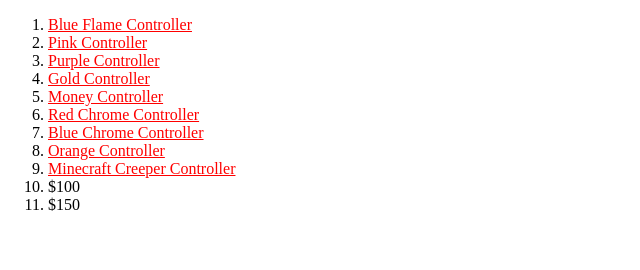
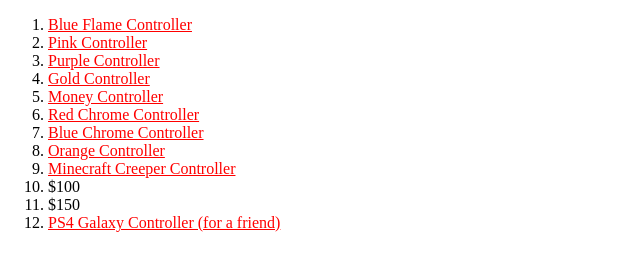
Before and after one commit to dts-wishlist/dts-wishlist.github.io, a plain HTML site: page index.htm in a window 1280 px wide. Shown: the whole page, without its empty margins (0-640 px from the left). Drawn offline with Linux system fonts and the light colour scheme.

Commit message:
Update index.htm

```diff
--- a/index.htm
+++ b/index.htm
@@ -20,6 +20,7 @@
       <li><a href="https://www.walmart.com/ip/Microsoft-Xbox-One-Wireless-Controller-Minecraft-Creeper/56083249">Minecraft Creeper Controller</a></li>
       <li>$100</li>
       <li>$150</li>
+      <li><a href="https://www.amazon.com/DualShock-PlayStation-Wireless-Controller-Modded/dp/B079DNYRZT/ref=sr_1_79?s=videogames&ie=UTF8&qid=1541053067&sr=1-79&keywords=ps4+controller">PS4 Galaxy Controller (for a friend)</a></li>
     </ol>
   </body>
 </html>
```
